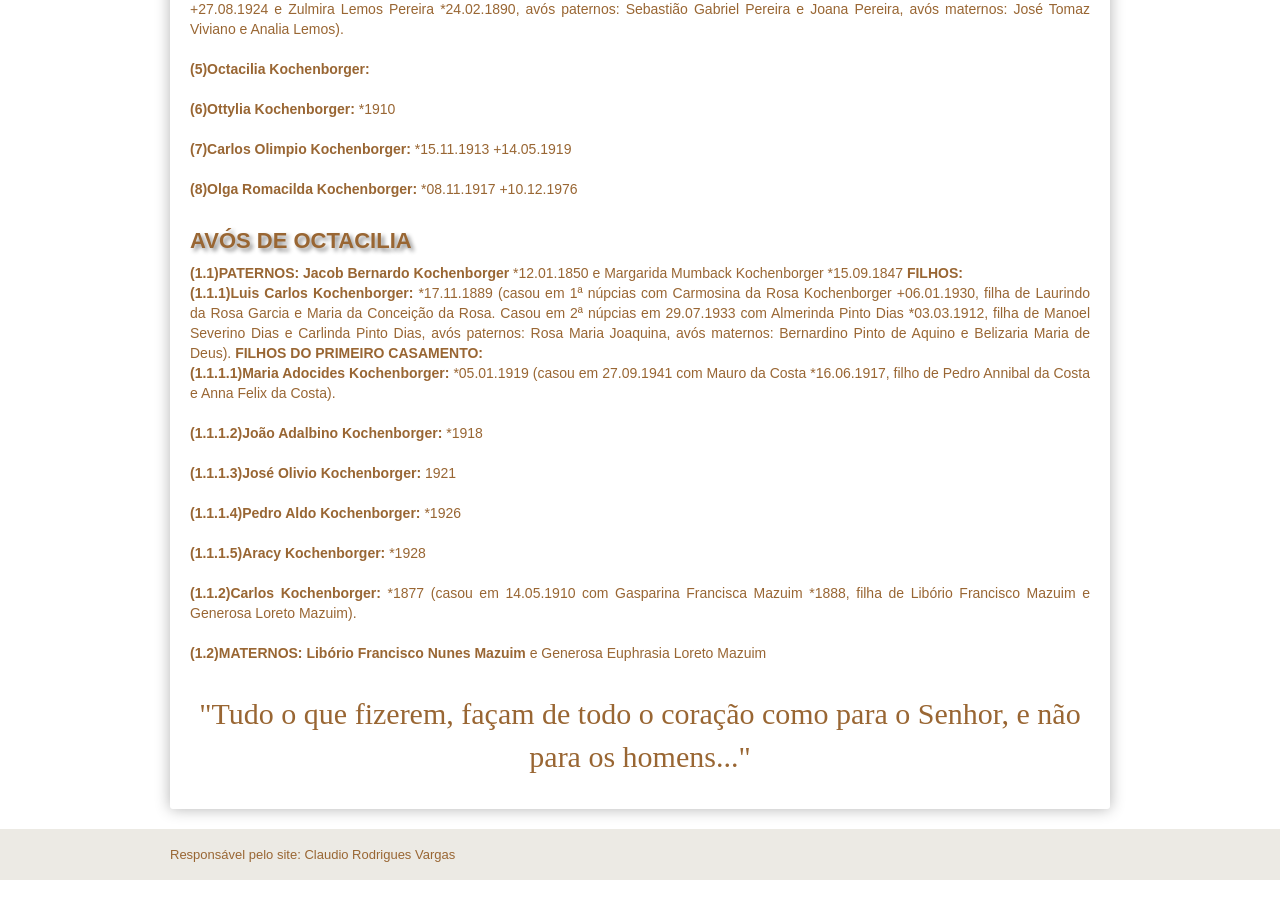
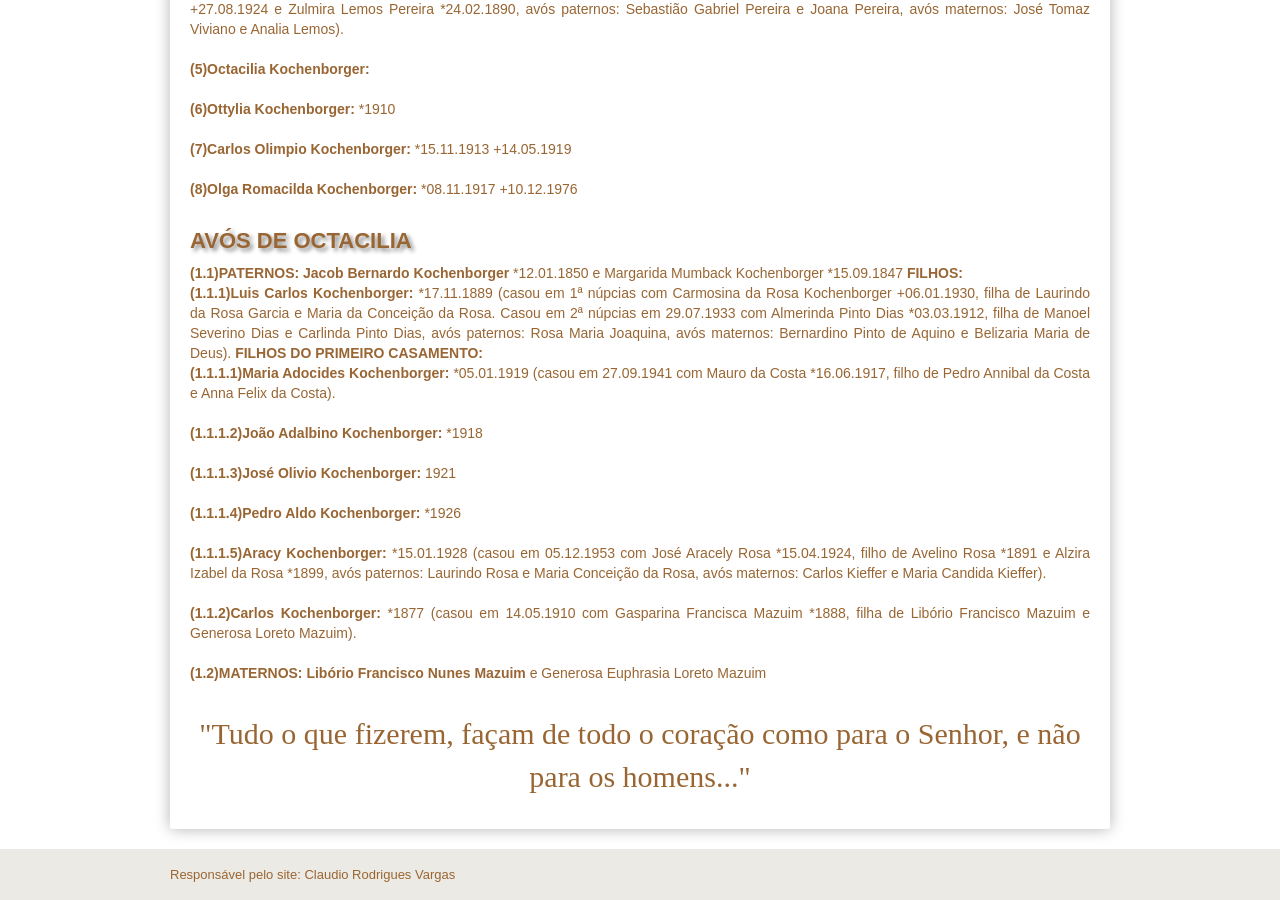
Before and after one commit to claudiovargas1955/claudiovargas1955.github.io, a Jekyll site: the page built from _pages/familia-kochenborger.html, in a window 1280 px wide and 900 px high, scrolled down 805 px. Built offline with Jekyll 4.4.1, drawn with Linux system fonts in a browser that asks for light colours; some web fonts are replaced.

Commit message:
Update familia-kochenborger.html

```diff
--- a/_pages/familia-kochenborger.html
+++ b/_pages/familia-kochenborger.html
@@ -142,7 +142,9 @@ Oliveira e Idalina Soares Leal *1850 +03.09.1934). <b>FILHOS: </b><br>
 
     <b>(1.1.1.4)Pedro Aldo Kochenborger: </b>*1926 <br><br>
 
-    <b>(1.1.1.5)Aracy Kochenborger: </b>*1928 <br><br>
+    <b>(1.1.1.5)Aracy Kochenborger: </b>*15.01.1928 (casou em 05.12.1953 com José Aracely Rosa *15.04.1924, filho de Avelino Rosa *1891
+    e Alzira Izabel da Rosa *1899, avós paternos: Laurindo Rosa e Maria Conceição da Rosa, avós maternos: Carlos Kieffer e  Maria
+    Candida Kieffer).<br><br>
 
   <b>(1.1.2)Carlos Kochenborger: </b>*1877 (casou em 14.05.1910 com Gasparina Francisca Mazuim *1888, filha de Libório Francisco Mazuim
   e Generosa Loreto Mazuim).<br><br>
```
